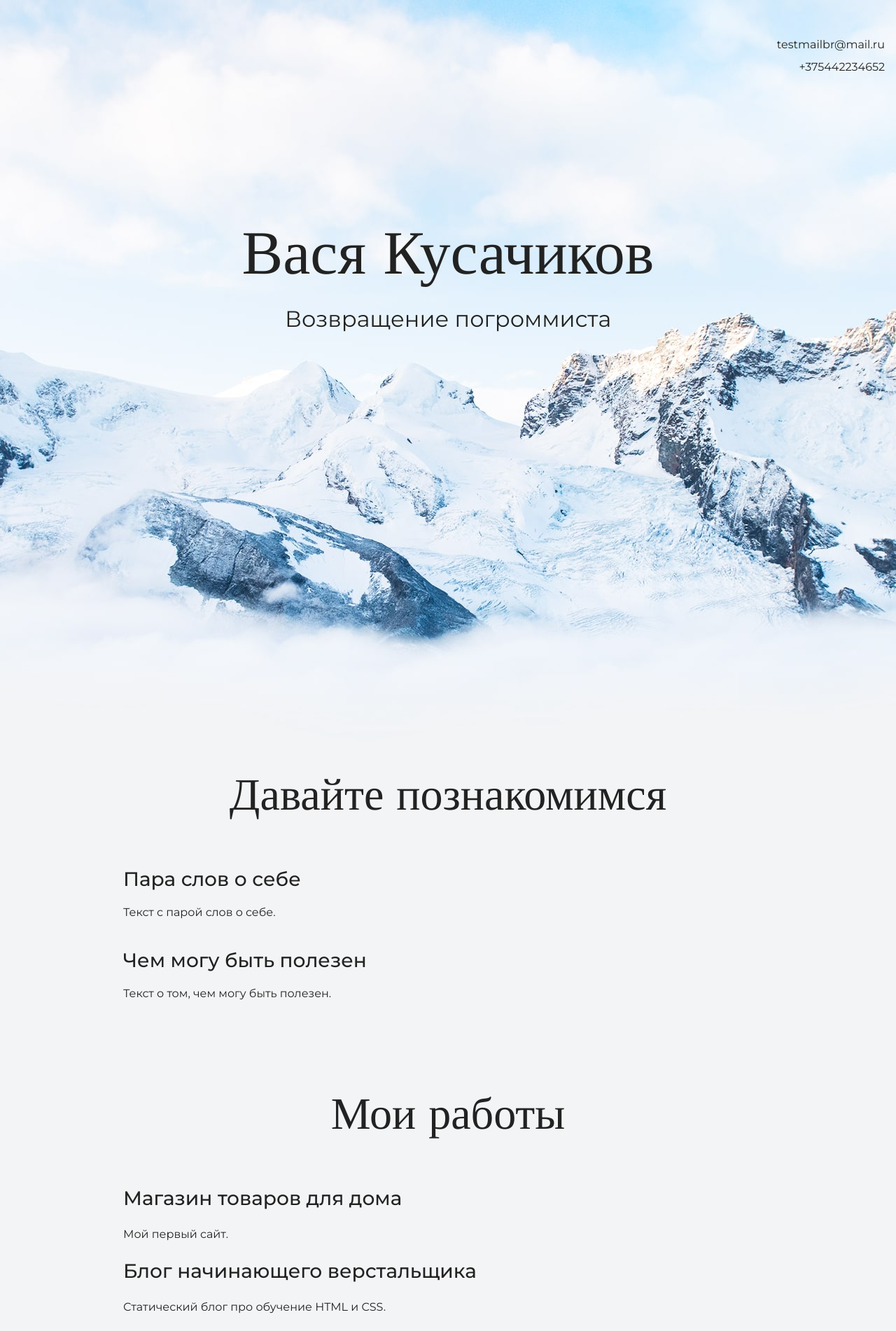
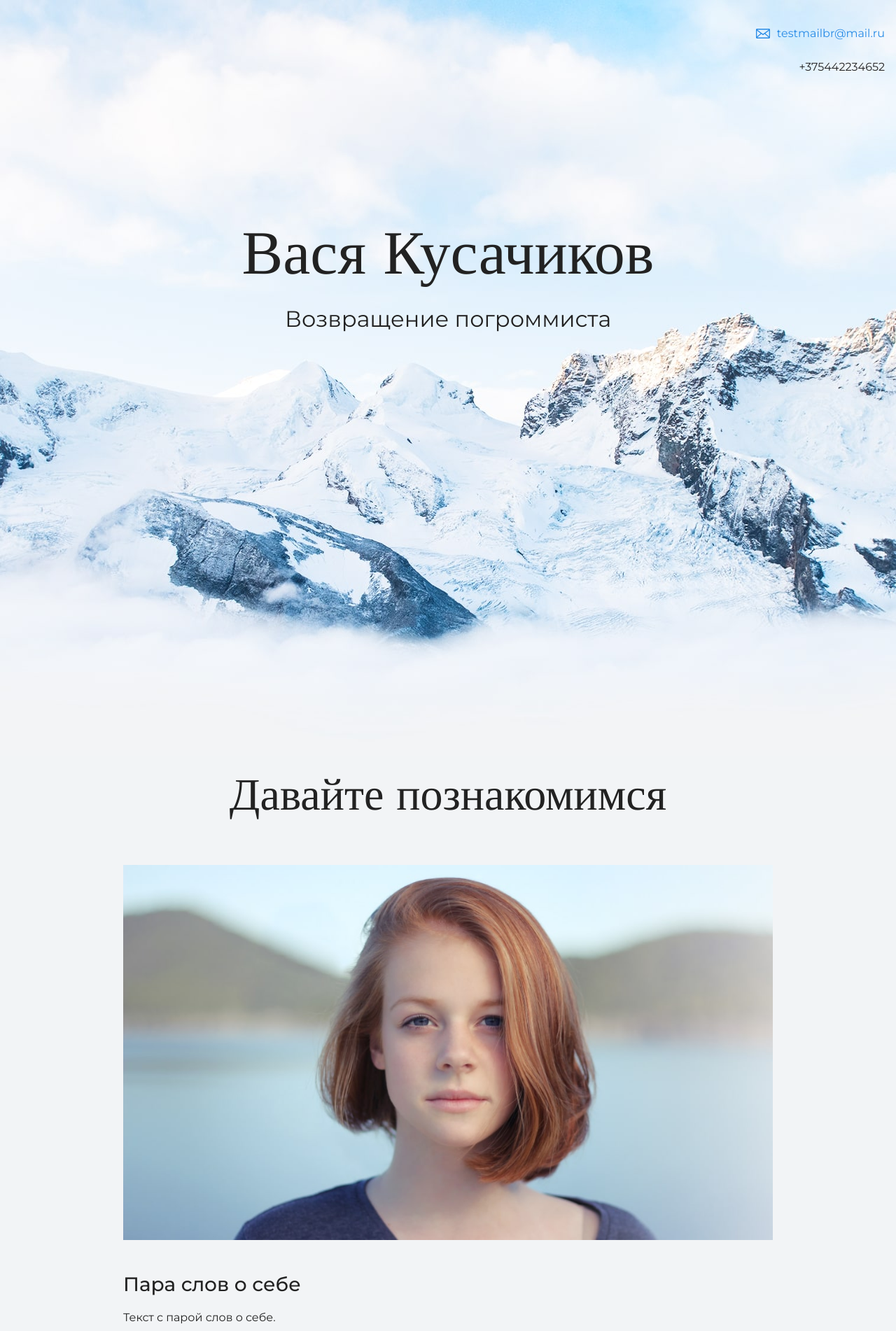
Before and after one commit to Farsirius/test-site1, a plain HTML site: page index.html in a window 1280 px wide. Shown: the top 1902 px of the page at 70% size. Drawn offline with nearby package versions, Linux system fonts and the light colour scheme.

Commit message:
Update index.html

```diff
--- a/index.html
+++ b/index.html
@@ -10,7 +10,8 @@
   <body>
     <header class="page-header">
 	<div class="container">
-      <p>testmailbr@mail.ru<br>+375442234652</p>
+      <a class="header-email" href="mailto:testmailbr@mail.ru">testmailbr@mail.ru</a>
+	  <p>+375442234652</p>
 	</div>
     </header>
 
@@ -25,6 +26,9 @@
     <section class="intro">
 	 <div class="container">
       <h2 class="subheading">Давайте познакомимся</h2>
+	  <figure class="user-image">
+			<img src="files/user.jpg" width="928" height="536" alt="Фотография Неопознанного Енота">
+	  </figure>
       <h3>Пара слов о себе</h3>
       <p>Текст с парой слов о себе.</p>
       <h3>Чем могу быть полезен</h3>
@@ -35,6 +39,9 @@
     <section class="portfolio">
 	<div class="container">
       <h2 class="subheading">Мои работы</h2>
+		<figure class="project-image">
+		<img src="files/project.jpg" width="928" height="536" alt="Cайт магазина товаров для дома">
+		</figure>
 
       <h3>Магазин товаров для дома</h3>
       <p>Мой первый сайт.</p>
@@ -45,7 +52,8 @@
     </section>
     <footer class="page-footer">
 	<div class="container">
-      Контакты в подвале
+      <a class="footer-email" href="mailto:testmailbr@mail.ru">testmailbr@mail.ru</a>
+	  <a class="footer-phone" href="tel:+79876543210">+7 987 654 32 10</a>
 	</div>
     </footer>
   </body>
```
